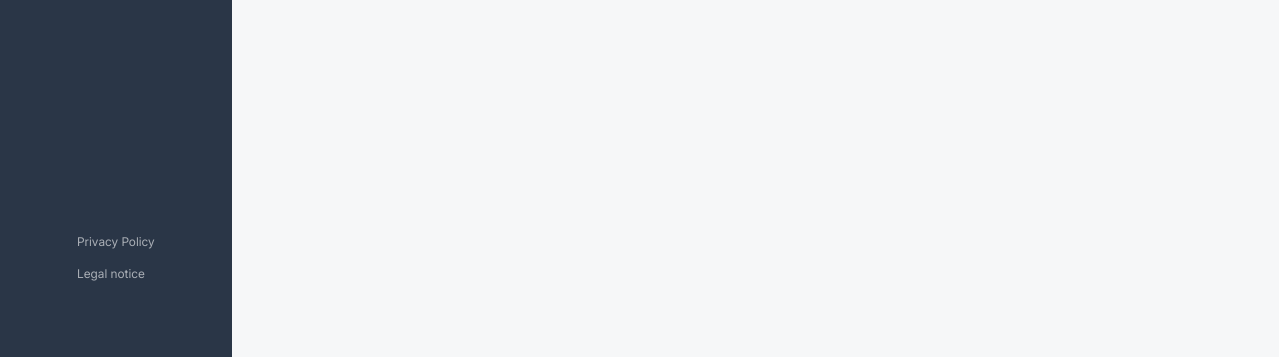
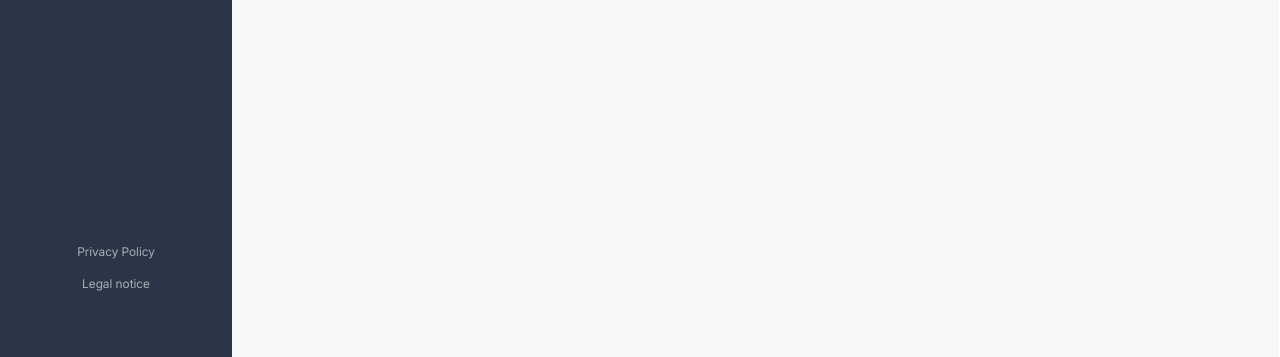
Before and after one commit to BilionIevgeniy/join, an Angular app: page /summary in a window 1280 px wide. Shown: the part 440-797 px from the top of the page. Built offline with nearby package versions, Linux system fonts and the light colour scheme; no server answers; the database is empty.

Commit message:
fix: sidebar paddings

```diff
--- a/src/app/layout/sidebar/sidebar.scss
+++ b/src/app/layout/sidebar/sidebar.scss
@@ -2,9 +2,8 @@
   display: flex;
   flex-direction: column;
   justify-content: space-between;
-  width: 232px;
   height: 100vh;
-  padding: 50px 0;
+  padding: 64px 0;
   overflow-y: auto;
   color: white;
   background: var(--bg-color);
@@ -22,11 +21,12 @@
 
 // Navigation Bereich
 .sidebar__nav {
+  flex: 1;
   padding: 0;
-  flex: 1;
 }
 
 .nav-list {
+  height: 100%;
   padding: 0;
   margin: 0;
   list-style: none;
@@ -81,10 +81,11 @@
   display: flex;
   flex-direction: column;
   gap: 8px;
+  align-items: center;
   justify-content: flex-end;
   width: 100%;
   height: 232px;
-  padding: 24px 77px;
+  padding-top: 24px;
   font-size: 12px;
 
   a {
@@ -135,12 +136,14 @@
   }
 
   .nav-item {
+    height: 100%;
+
     a {
       flex-direction: column; // Icon über Text
       gap: 4px;
       justify-content: center;
       width: 76px;
-      height: 76px;
+      height: 100%;
       padding: 8px 4px;
       font-size: 16px;
 
```
